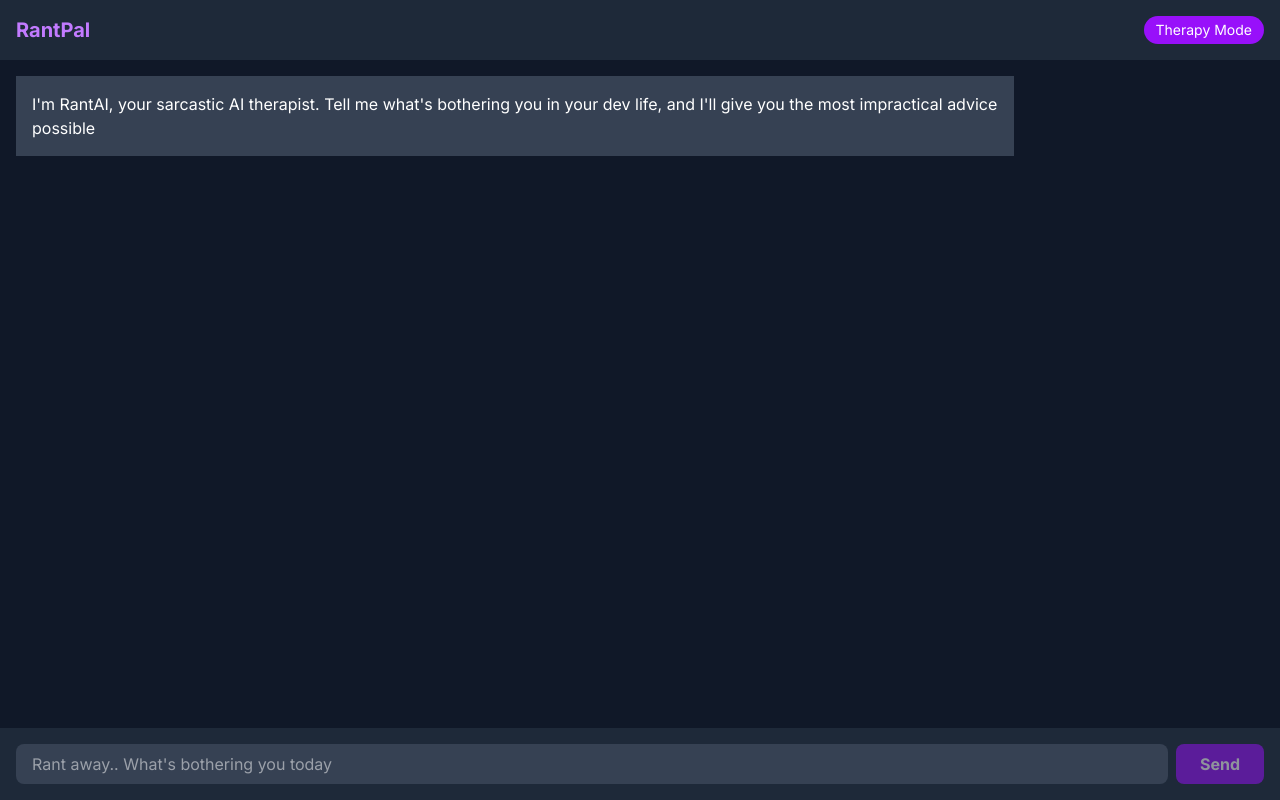
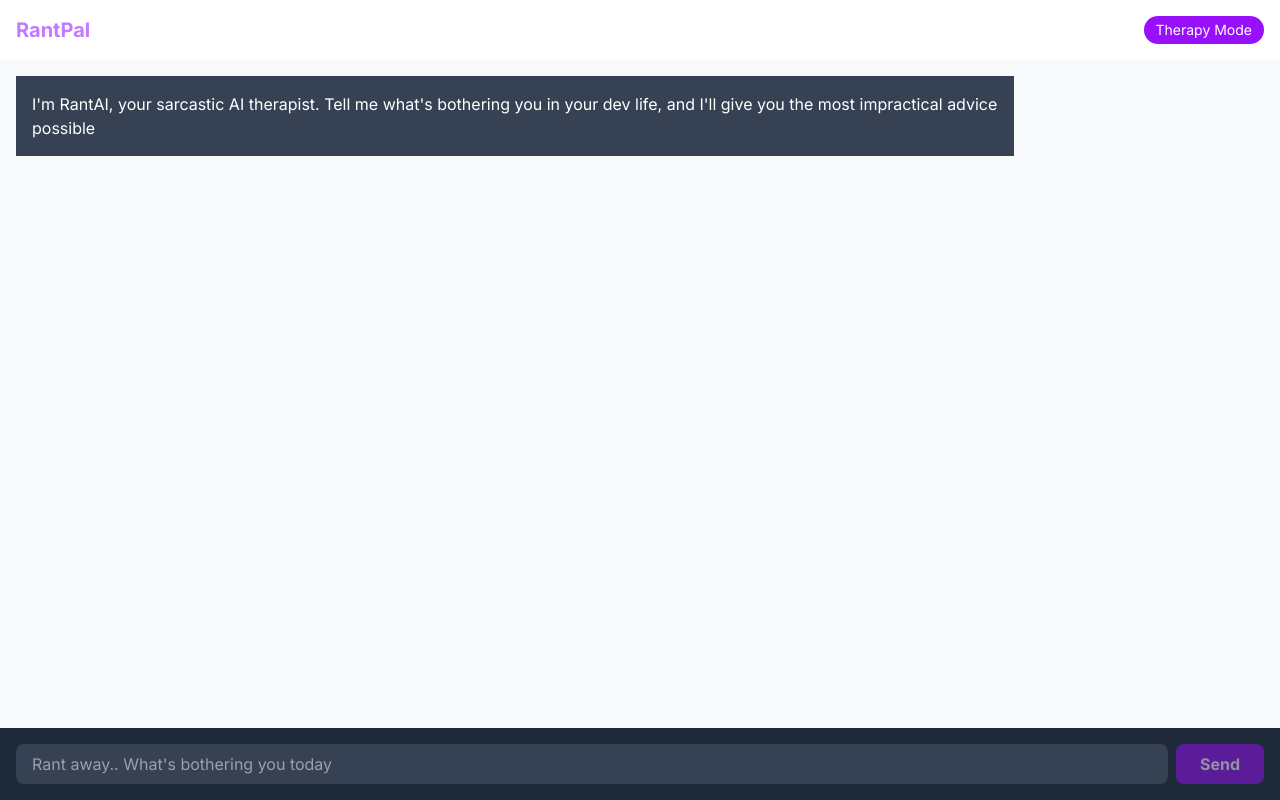
Before and after one commit to EmmanuelOBUjunior/rantPal, a Next.js app: page /chat in a window 1280 px wide. Built offline with nearby package versions, Linux system fonts and the light colour scheme.

Commit message:
feat:chat page/ applying dark mode

```diff
--- a/app/chat/page.tsx
+++ b/app/chat/page.tsx
@@ -22,9 +22,9 @@ const page = () => {
 
 
   return (
-    <div className="flex flex-col h-screen bg-gray-900">
+    <div className="flex flex-col h-screen dark:bg-gray-900 bg-gray-50">
       {/* Header */}
-      <header className="bg-gray-800 p-4 text-white flex justify-between  items-center">
+      <header className="bg-white dark:bg-gray-800 p-4 text-white flex justify-between  items-center">
         <Link href="/" className="text-xl font-bold text-purple-400">
           RantPal
         </Link>
```
